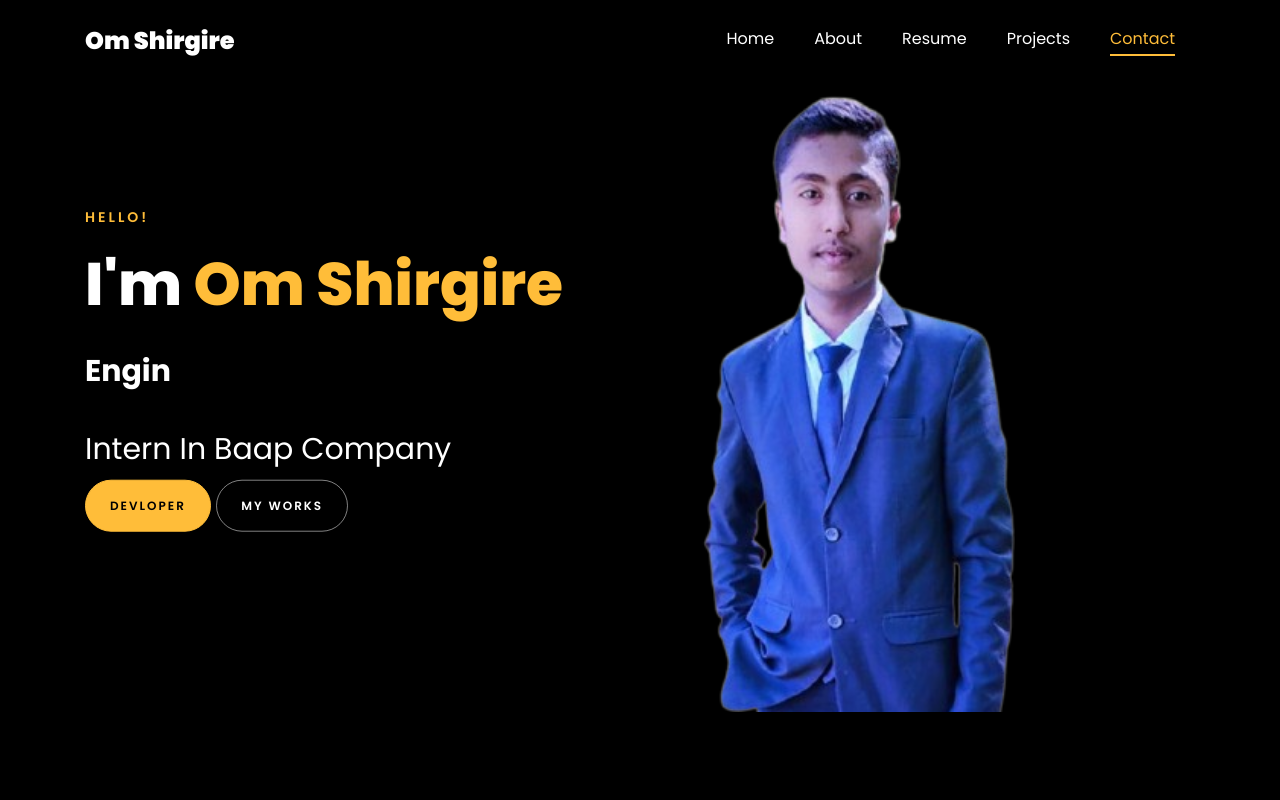
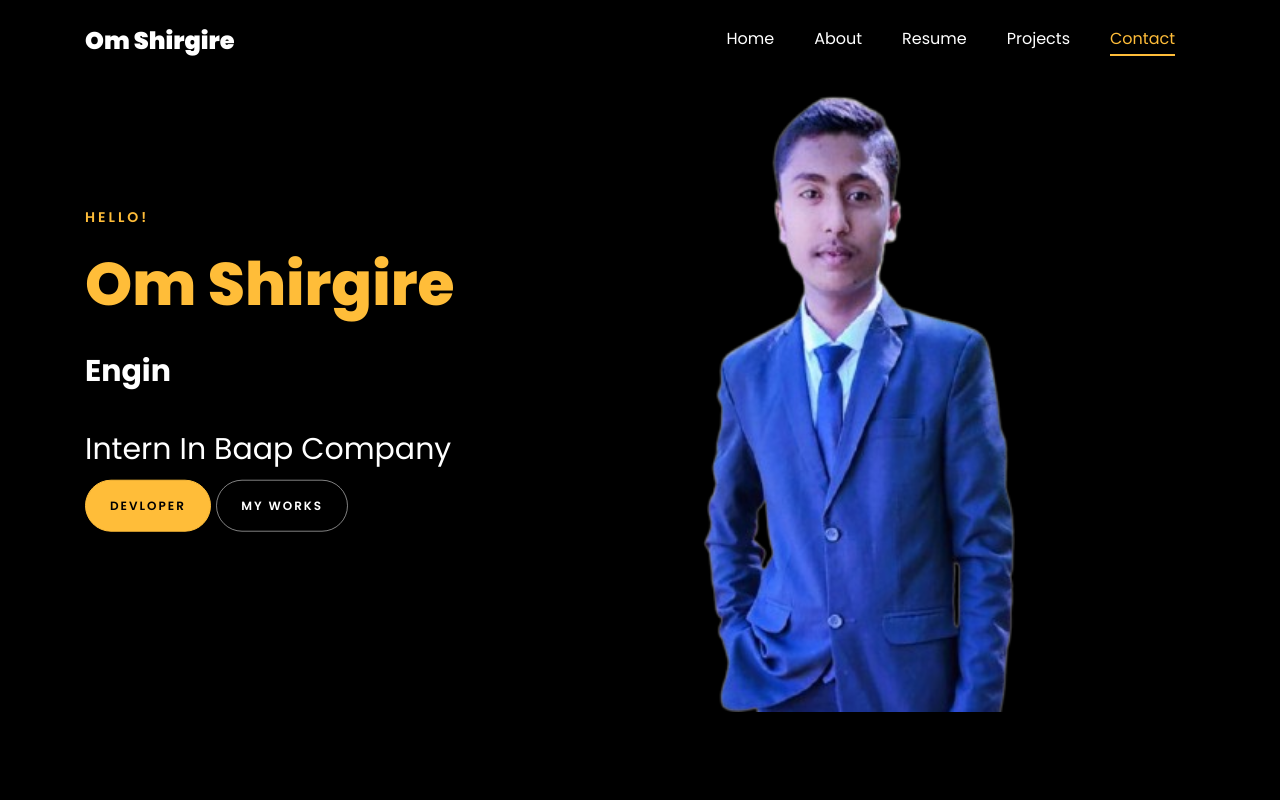
Before and after one commit to OmShirgire/task, a plain HTML site: page index.html in a window 1280 px wide. Shown: the top 800 px of the page. Drawn offline with Linux system fonts and the light colour scheme; animation ran at ten frames a second; files whose address does not match are found by name.

Commit message:
new changes

```diff
--- a/index.html
+++ b/index.html
@@ -147,7 +147,7 @@
 		          <div class="one-forth d-flex  align-items-center ftco-animate" data-scrollax=" properties: { translateY: '70%' }">
 		          	<div class="text">
 		          		<span class="subheading">Hello!</span>
-			            <h1 class="mb-4 mt-3">I'm <span>Om Shirgire</span></h1>
+			            <h1 class="mb-4 mt-3"><span>Om Shirgire</span></h1>
 
 						<!-- Element to contain animated typing -->
 						<span id="typing-animation"></span>
```
